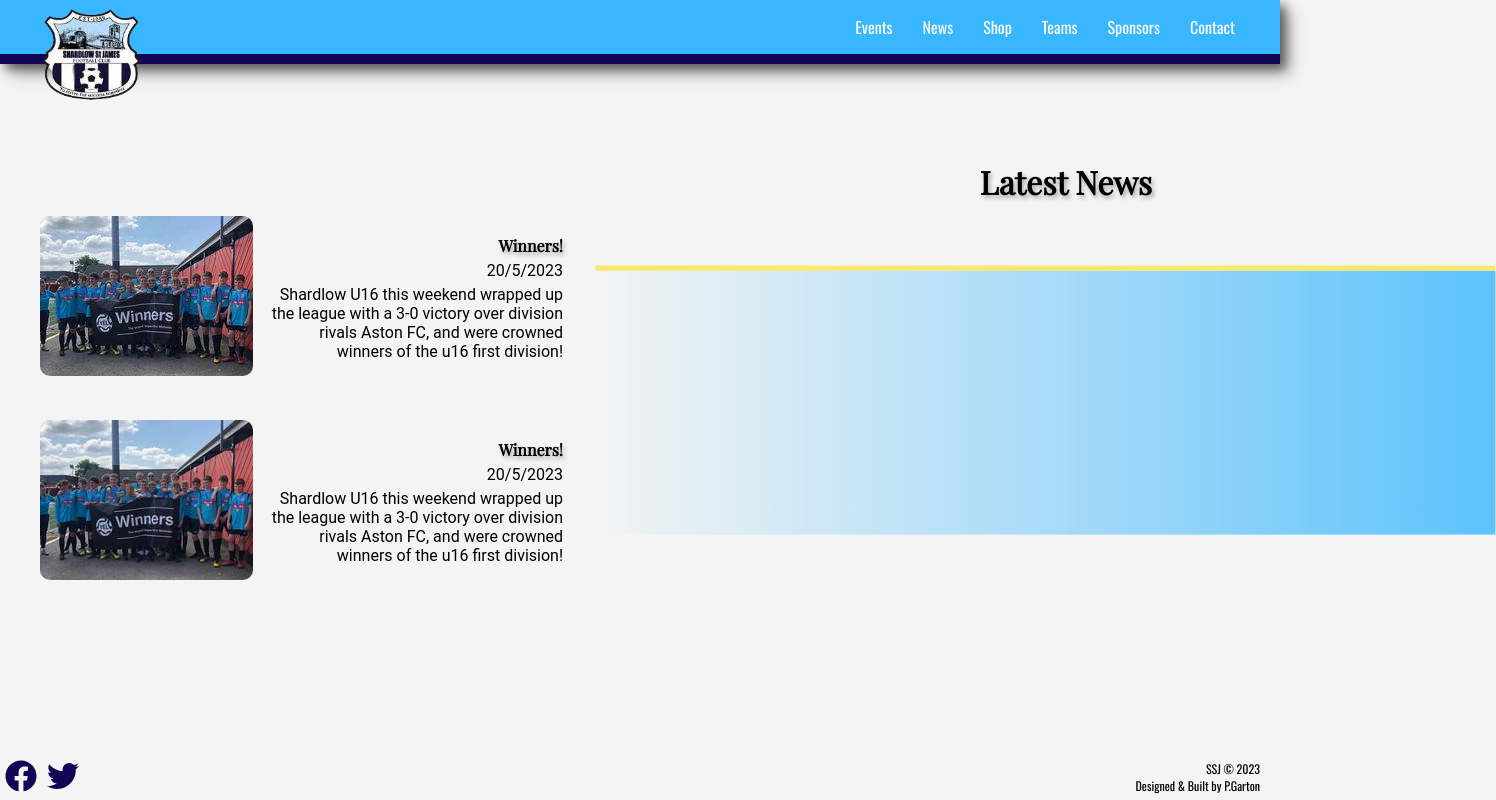
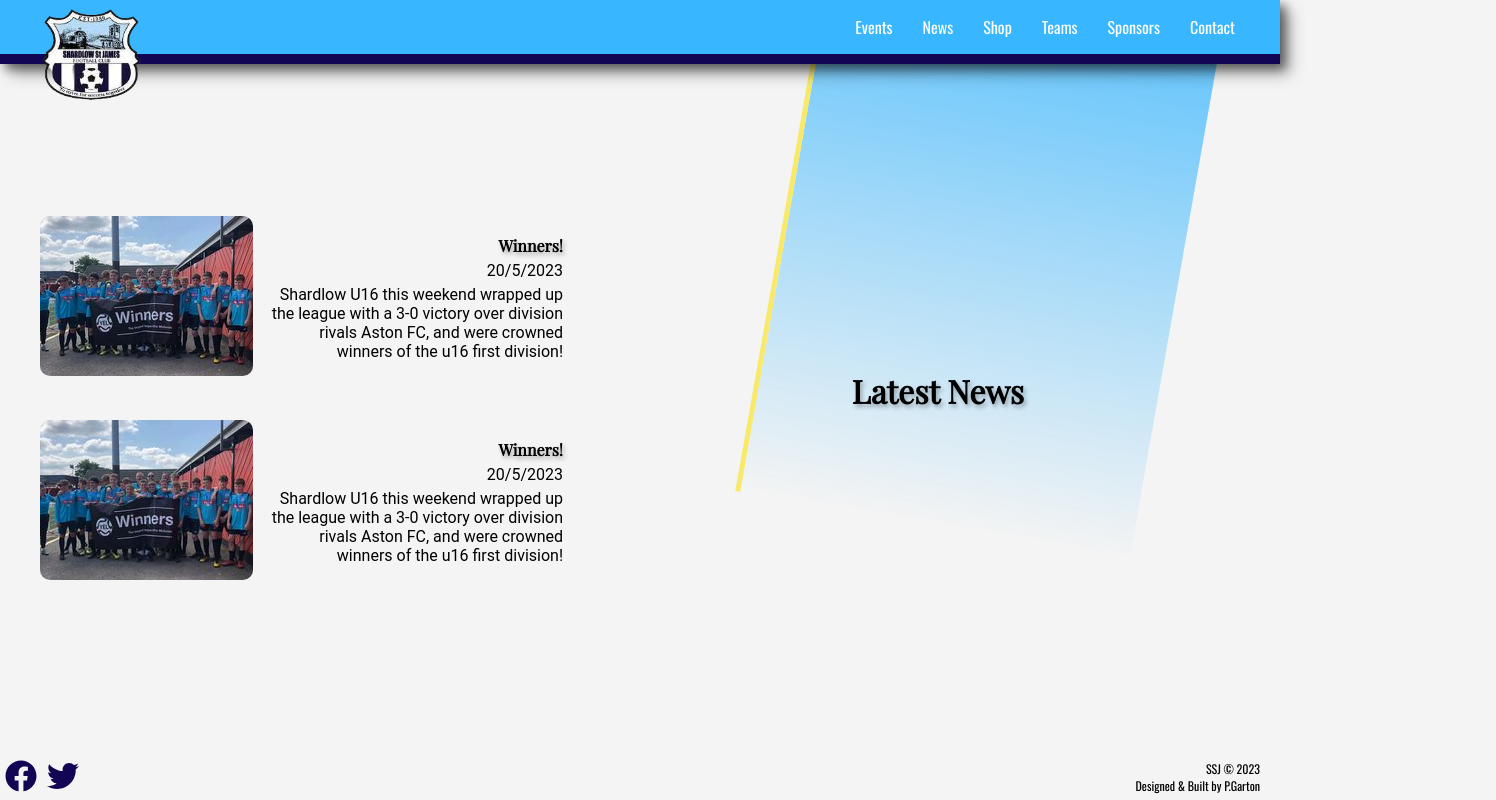
Before and after one commit to paulg44/shardlow_st_james, a React (Create React App) app in the folder ssj/: page /news in a window 1280 px wide. Shown: the whole page, 1496 px wide, since content can reach past the window. Built offline with nearby package versions, Linux system fonts and the light colour scheme.

Commit message:
sort scrolling issue on shop page

```diff
--- a/ssj/src/Components/Pages/Events/Events.css
+++ b/ssj/src/Components/Pages/Events/Events.css
@@ -6,7 +6,8 @@
   flex-direction: column;
   align-items: center;
   justify-content: center;
-  margin-bottom: 30px;
+  /* margin-bottom: 30px; */
+  overflow: hidden;
 }
 
 .events h3 {
@@ -32,6 +33,7 @@
 
 /* Background Object */
 .eventsObject {
+  top: -25px;
   left: 0;
   transform: rotate(-60deg);
 }
--- a/ssj/src/Components/Pages/Homepage/Homepage.css
+++ b/ssj/src/Components/Pages/Homepage/Homepage.css
@@ -4,6 +4,7 @@
 .homepage {
   position: relative;
   height: 100vh;
+  overflow: hidden;
 }
 
 .homepageWrapper {
--- a/ssj/src/Components/Pages/News/News.css
+++ b/ssj/src/Components/Pages/News/News.css
@@ -5,12 +5,12 @@
   display: flex;
   flex-direction: column;
   justify-content: center;
+  overflow: hidden;
 }
 
 .news h3 {
   position: absolute;
-  top: 20%;
-  right: 10%;
+  right: 20%;
   text-align: right;
   font-size: 2rem;
   width: 40%;
@@ -19,9 +19,8 @@
 
 /* Background Object */
 .newsObject {
-  transform: rotate(90deg);
-  width: 21%;
-  height: 900px;
+  top: -20px;
+  height: 550px;
 }
 
 @media (max-width: 1000px) {
--- a/ssj/src/Components/Pages/Shop/Shop.css
+++ b/ssj/src/Components/Pages/Shop/Shop.css
@@ -1,16 +1,19 @@
 /* CSS file for shop page */
 
 .shop {
-  margin-top: 100px;
+  padding-top: 100px;
   display: flex;
   flex-direction: column;
   align-items: center;
   justify-content: center;
-  overflow: scroll;
+  height: 100vh;
 }
 
 .shopItems {
+  height: 100vh;
+  position: relative;
   display: grid;
   grid-template-columns: repeat(4, 1fr);
   grid-gap: 20px;
+  overflow: scroll;
 }
--- a/ssj/src/index.css
+++ b/ssj/src/index.css
@@ -17,7 +17,7 @@
 body {
   position: relative;
   margin: 0;
-  height: 100vh;
+  min-height: 100vh;
   display: flex;
   flex-direction: column;
   font-family: -apple-system, BlinkMacSystemFont, "Segoe UI", "Roboto", "Oxygen",
```
